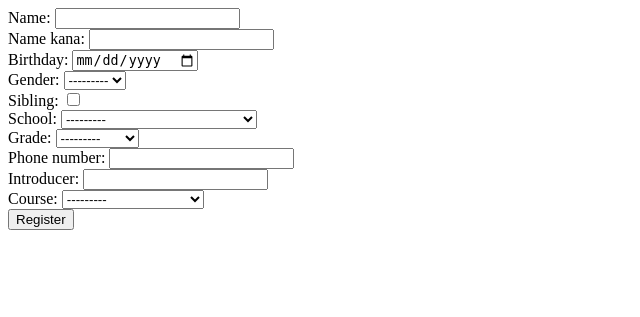
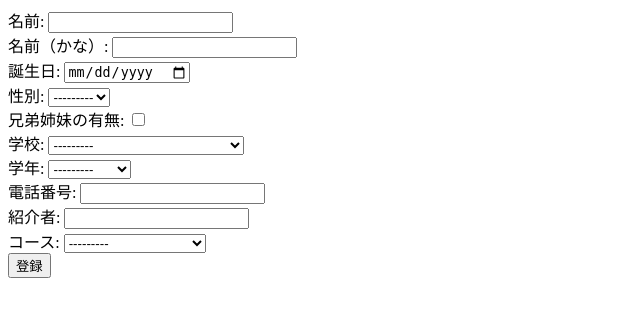
Before and after one commit to DFaGT/Django, a Django app: page /base/register_student/ in a window 1280 px wide. Shown: the top 317 px of the page, without its empty margins (0-640 px from the left). Run offline with Django 4.2, Linux system fonts and the light colour scheme; data comes from the database, SQL or seed files in the repository; both versions use the stored data as it was after the commit.

Commit message:
rename register form

```diff
--- a/djangotest/base/forms.py
+++ b/djangotest/base/forms.py
@@ -17,7 +17,7 @@ class ParentForm(forms.ModelForm):
 class StudentForm(forms.ModelForm):
     class Meta:
         model = Student
-        fields = ['name', 'name_kana', 'birthday', 'gender', 'sibling', 'school', 'grade', 'phone_number', 'introducer', 'course']
+        fields = ['name', 'name_kana', 'birthday', 'gender', 'sibling', 'school', 'grade', 'phone_number', 'introducer', 'course', 'parent', 'status']  # すべてのフィールドを使用する場合
 
 
 
--- a/djangotest/base/templates/base/register_student.html
+++ b/djangotest/base/templates/base/register_student.html
@@ -1,13 +1,44 @@
 <form method="post">
   {% csrf_token %}
-  {{ form.name.label_tag }} {{ form.name }}<br>
-  {{ form.name_kana.label_tag }} {{ form.name_kana }}<br>
-  {{ form.birthday.label_tag }} <input type="date" name="{{ form.birthday.name }}" value="{{ form.birthday.value|default_if_none:'' }}"><br>  {{ form.gender.label_tag }} {{ form.gender }}<br>
-  {{ form.sibling.label_tag }} {{ form.sibling }}<br>
-  {{ form.school.label_tag }} {{ form.school }}<br>
-  {{ form.grade.label_tag }} {{ form.grade }}<br>
-  {{ form.phone_number.label_tag }} {{ form.phone_number }}<br>
-  {{ form.introducer.label_tag }} {{ form.introducer }}<br>
-  {{ form.course.label_tag }} {{ form.course }}<br>
-  <button type="submit">Register</button>
+  <div class="field-wrapper">
+    <label for="{{ form.name.id_for_label }}">名前:</label>
+    {{ form.name }}
+  </div>
+  <div class="field-wrapper">
+    <label for="{{ form.name_kana.id_for_label }}">名前（かな）:</label>
+    {{ form.name_kana }}
+  </div>
+  <div class="field-wrapper">
+    <label for="{{ form.birthday.id_for_label }}">誕生日:</label>
+    <input type="date" name="{{ form.birthday.name }}" value="{{ form.birthday.value|default_if_none:'' }}">
+  </div>
+  <div class="field-wrapper">
+    <label for="{{ form.gender.id_for_label }}">性別:</label>
+    {{ form.gender }}
+  </div>
+  <div class="field-wrapper">
+    <label for="{{ form.sibling.id_for_label }}">兄弟姉妹の有無:</label>
+    {{ form.sibling }}
+  </div>
+  <div class="field-wrapper">
+    <label for="{{ form.school.id_for_label }}">学校:</label>
+    {{ form.school }}
+  </div>
+  <div class="field-wrapper">
+    <label for="{{ form.grade.id_for_label }}">学年:</label>
+    {{ form.grade }}
+  </div>
+  <div class="field-wrapper">
+    <label for="{{ form.phone_number.id_for_label }}">電話番号:</label>
+    {{ form.phone_number }}
+  </div>
+  <div class="field-wrapper">
+    <label for="{{ form.introducer.id_for_label }}">紹介者:</label>
+    {{ form.introducer }}
+  </div>
+  <div class="field-wrapper">
+    <label for="{{ form.course.id_for_label }}">コース:</label>
+    {{ form.course }}
+  </div>
+  <button type="submit">登録</button>
 </form>
--- a/djangotest/base/views.py
+++ b/djangotest/base/views.py
@@ -98,4 +98,4 @@ class StudentUpdateView(UpdateView):
     model = Student
     form_class = StudentForm
     template_name = 'base/student_update.html'
-    success_url = reverse_lazy('student-list')
+    success_url = reverse_lazy('student_list')
```
Also changed, not shown: djangotest/base/templates/base/register_parent.html (+28 -2 lines), djangotest/base/templates/base/school_create.html (+5 -5 lines), djangotest/base/templates/base/student_update.html (+49 -2 lines), djangotest/db.sqlite3.
